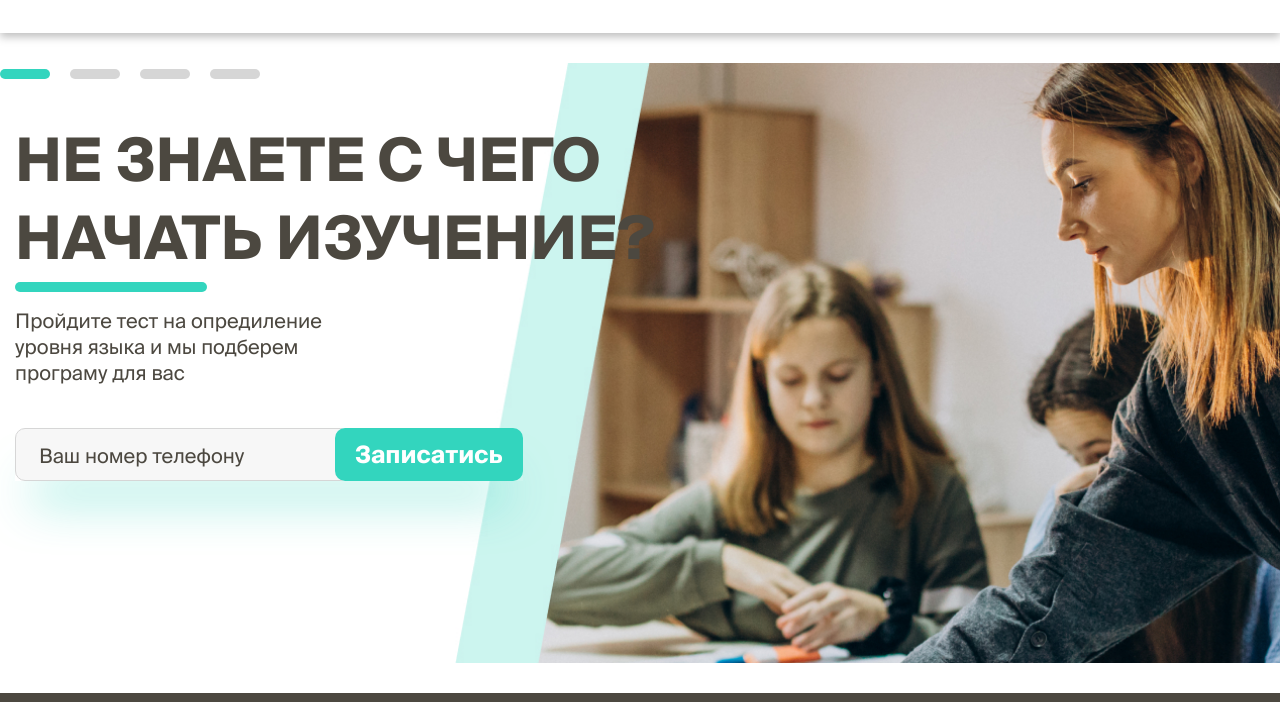
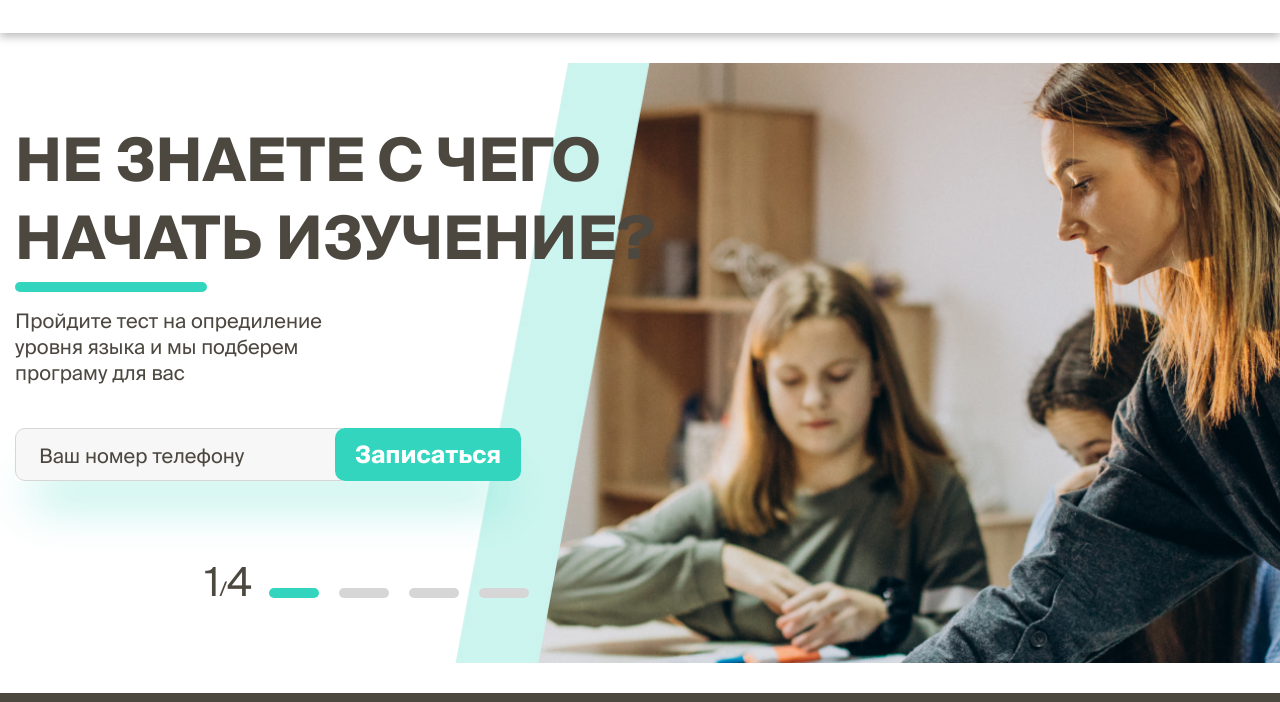
Before and after one commit to VitaliyLF/School, a website: page app/index.html in a window 1280 px wide. Shown: the part 98-800 px from the top of the page. Drawn offline with nearby package versions, Linux system fonts and the light colour scheme; files that its build step writes are made by us from their sources.

Commit message:
added counter slider

```diff
--- a/app/index.html
+++ b/app/index.html
@@ -44,6 +44,7 @@
     </header>
     <main class="main">
       <section class="top-slider">
+        <div class="top-slider__items">
           <div class="top-slider__item">
             <div class="top-slider__content">
               <div class="container">
@@ -61,7 +62,7 @@
                       type="tel"
                       placeholder="Ваш номер телефону" />
                     <button class="top-slider__btn" type="submit">
-                    Записатись
+                      Записаться
                     </button>
                   </form>
                 </div>
@@ -147,6 +148,13 @@
               <img src="images/top-slider/1.jpg" alt="Картинка слайдера" />
             </div>
           </div>
+        </div>
+        <div class="top-slider__counter">
+          <div class="top-slider__counter-inner">
+            <span class="top-slider__counter-current">1</span>/<span
+              class="top-slider__counter-all"></span>
+          </div>
+        </div>
       </section>
     </main>
     <footer class="footer">
--- a/app/js/main.js
+++ b/app/js/main.js
@@ -1,11 +1,17 @@
 $(function () {
-  $('.top-slider').slick({
+  $('.top-slider__items').slick({
     dots: true,
     arrows: false,
     fade: true,
     //autoplay: true,
     //autoplaySpeed: 1000,
   })
+  var slider = $('.top-slider__items')
+  $('.top-slider__counter-all').text(slider.slick('getSlick').slideCount)
+  slider.on('afterChange', function (event, slick, currentSlide) {
+    $('.top-slider__counter-current').text(currentSlide + 1)
+  })
+
   $('.go-top').on('click', function (event) {
     event.preventDefault()
     var id = $(this).attr('href'),
--- a/app/scss/style.scss
+++ b/app/scss/style.scss
@@ -71,8 +71,10 @@
     }
   }
 }
+
 .top-slider {
   margin: 30px 0;
+  position: relative;
   &__item {
     display: flex !important;
   }
@@ -125,6 +127,16 @@
   &__btn {
     @extend %btn;
   }
+  &__counter {
+    position: absolute;
+    left: 16%;
+    bottom: 55px;
+  }
+  &__counter-current,
+  &__counter-all {
+    font-size: 40px;
+    line-height: 52px;
+  }
   &__image {
     max-width: 825px;
     height: 600px;
@@ -132,7 +144,6 @@
     z-index: -2;
     flex: 0 0 50%;
     transform: translate(-100%, 0px);
-    position: relative;
     img {
       min-width: 825px;
       height: 600px;
@@ -143,9 +154,8 @@
   .slick-dots {
     display: flex;
     position: absolute;
-    top: 0;
-    //right: 0;
-    //bottom: 55px;
+    left: 21%;
+    bottom: 65px;
     button {
       font-size: 0;
       border: none;
@@ -154,6 +164,13 @@
       height: 10px;
       border-radius: 10px;
       cursor: pointer;
+    }
+    li {
+      width: 50px;
+      height: 10px;
+      display: flex;
+      justify-content: center;
+      align-items: center;
     }
     li + li {
       margin-left: 20px;
```
Also changed, not shown: app/js/main.min.js. Lines whose indentation alone changed are shown as unchanged.
